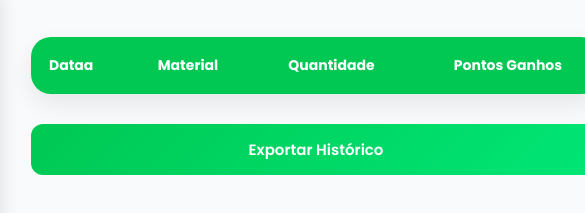
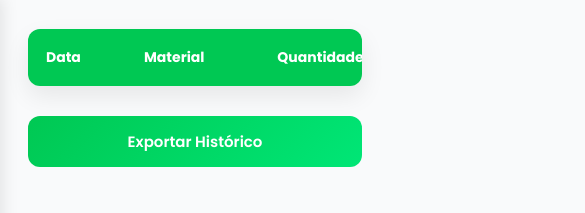
Before and after one commit to Henriques-Da-Silva/Sistema_de_Reciclagem_e_Sustentabilidade-IPIL, a plain HTML site: page front/pages/history.html in a window 390 px wide. Shown: the part 67-280 px from the top of the page, 585 px wide, since content can reach past the window. Drawn offline with Linux system fonts and the light colour scheme.

Commit message:
responsividade no history

```diff
--- a/front/pages/history.html
+++ b/front/pages/history.html
@@ -23,7 +23,7 @@
                     <table>
                         <thead>
                             <tr>
-                                <th>Dataa</th>
+                                <th>Data</th>
                                 <th>Material</th>
                                 <th>Quantidade</th>
                                 <th>Pontos Ganhos</th>
--- a/front/styles/history.css
+++ b/front/styles/history.css
@@ -8,17 +8,21 @@
 body{
     background:#eef5f1;
     min-height:100vh;
+    margin: 0;
+    overflow-x: hidden;
 }
 
 /* CONTAINER */
-.container{
-    width:90%;
-    max-width:1200px;
-    margin:40px auto;
+.container, main{
+    width:100%;
+    max-width:1100px;
+    margin:0 auto;
+    padding: 16px;
 }
 
 /* TABELA */
 .tabela-box{
+    width: 100%;
     background:white;
     border-radius:20px;
     box-shadow:0 10px 25px rgba(0,0,0,0.08);
@@ -91,8 +95,12 @@ tbody td{
 @media (max-width:768px){
 
     .container{
-        width:95%;
-        margin:20px auto;
+        padding: 12px;
+    }
+
+    .tabela-box{
+        border-radius: 12px;
+        overflow-x: auto;
     }
 
     .area-btn{
```
